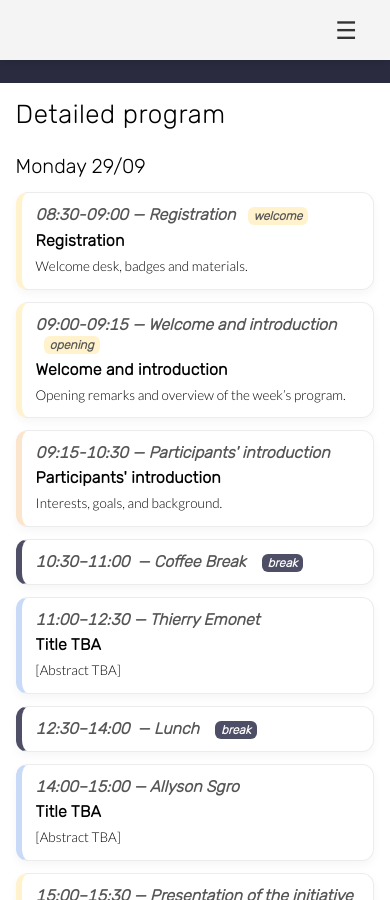
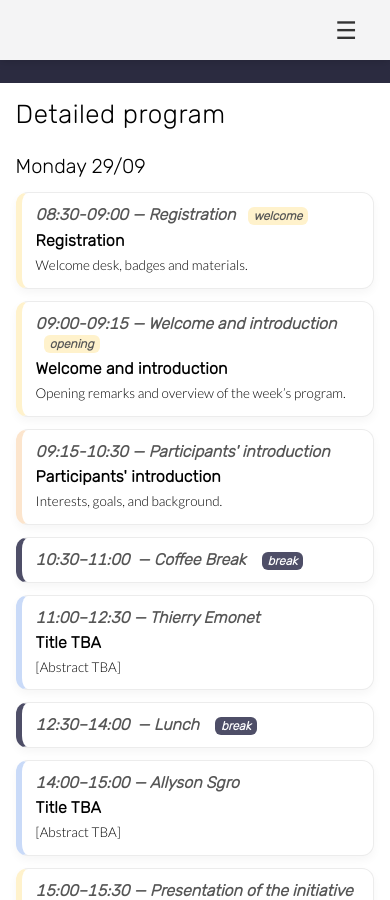
Before and after one commit to almadalcoschool/almadalcoschool.github.io, a Jekyll site: the page built from program.html, in a window 390 px wide and 900 px high, scrolled down 2005 px. Built offline with Jekyll 4.4.1, drawn with Linux system fonts in a browser that asks for light colours; nearby versions of some CDN libraries.

Commit message:
clean css

```diff
--- a/program.html
+++ b/program.html
@@ -314,7 +314,189 @@
       hyphens: auto;
     }
 
-    /* === AGENDA DETTAGLIATA — colori coerenti con la tabella === */
+
+    /* === AGENDA DETTAGLIATA === */
+    /* Variabili colore coerenti con la tabella */
+    .agenda{
+    --c-talk:    #C9DAF8; /* tg-gpin */
+    --c-coffee:  #4e4e67; /* tg-agz1 */
+    --c-lunch:   #4e4e67; /* lunch = tg-agz1 */
+    --c-key:     #FFF2CC; /* tg-82rs / tg-yedf */
+    --c-discuss: #FCE5CD; /* tg-dmai */
+    --c-selected:#D9D2E9; /* tg-nj25 */
+    --c-poster:  #D0E0E3; /* tg-mkke */
+    --c-visit:   #D9EAD3; /* tg-teb0 */
+
+    /* Contenitore a tutta larghezza con fascia bianca e respiro */
+    width: 100%;
+    max-width: none;
+    margin: 64px 0 72px;
+    padding: clamp(16px, 3vw, 40px);
+    background: #fff;
+    font-family: inherit;
+    }
+
+    /* Titoli sezione e giorno */
+    .agenda .agenda-title{
+    font-size: clamp(26px, 3.2vw, 36px);
+    margin: 0 0 14px;
+    letter-spacing: .02em;
+    }
+    .agenda h2.day-title{
+    font-size: clamp(20px, 2.2vw, 26px);
+    margin: 24px 0 14px;
+    }
+
+    /* Card/slot base */
+    .agenda .slot{
+    background: #fff;
+    border: 1px solid #ececec;
+    border-left: 6px solid #ddd;
+    border-radius: 12px;
+    padding: 12px 14px;
+    margin: 10px 0;
+    box-shadow: 0 4px 10px rgba(0,0,0,.04);
+    }
+    .agenda .slot .meta{
+    font-weight: 600;
+    margin-bottom: 6px;
+    display: block;
+    }
+    .agenda .slot .meta .time{ font-variant-numeric: tabular-nums; }
+    .agenda .slot .meta .speaker{ font-weight: 600; }
+    .agenda .slot h3{
+    text-align: left;
+    font-size: 16px;
+    margin: 2px 0 6px;
+    letter-spacing: .01em;
+    }
+
+    /* Tipografia dei paragrafi (anche abstract) */
+    .agenda p{
+    font-size: 14px;        /* più piccolo per testi lunghi */
+    line-height: 1.45;      /* ritmo più compatto */
+    margin: 2px 0 0;        /* poco stacco dal titolo */
+    color: inherit;
+    }
+
+    /* Varianti colore del bordo sinistro */
+    .agenda .slot.talk     { border-left-color: var(--c-talk); }
+    .agenda .slot.coffee   { border-left-color: var(--c-coffee); }
+    .agenda .slot.lunch    { border-left-color: var(--c-lunch); }
+    .agenda .slot.key      { border-left-color: var(--c-key); }
+    .agenda .slot.discuss  { border-left-color: var(--c-discuss); }
+    .agenda .slot.selected { border-left-color: var(--c-selected); }
+    .agenda .slot.poster   { border-left-color: var(--c-poster); }
+    .agenda .slot.visit    { border-left-color: var(--c-visit); }
+
+    /* Badge */
+    .agenda .badge{
+    display: inline-block;
+    font-size: 12px;
+    padding: 2px 6px;
+    border-radius: 6px;
+    vertical-align: baseline;
+    margin-left: 8px;
+    }
+    .agenda .badge.talk    { background: var(--c-talk); }
+    .agenda .badge.coffee  { background: var(--c-coffee); color:#fff; }
+    .agenda .badge.lunch   { background: var(--c-lunch);  color:#fff; }
+    .agenda .badge.key     { background: var(--c-key); }
+    .agenda .badge.discuss { background: var(--c-discuss); }
+    .agenda .badge.selected{ background: var(--c-selected); }
+    .agenda .badge.poster  { background: var(--c-poster); }
+    .agenda .badge.visit   { background: var(--c-visit); }
+
+    /* Slot “semplice” (niente titolo ripetuto: Coffee/Lunch ecc.) */
+    .agenda .slot.simple .meta{
+    margin-bottom: 0;
+    display: flex;
+    align-items: baseline;
+    gap: 8px;
+    }
+    .agenda .slot.simple h3{ display: none; }
+
+    /* === Sub-slots (mini-schedule dentro uno slot) === */
+    .agenda .subslots{
+    list-style: none;
+    margin: 12px 0 0;
+    padding: 10px 0 0;
+    border-top: 1px dashed #e2e2e2;
+    display: flex;
+    flex-direction: column;
+    gap: 8px;
+    }
+    .agenda .subslot{
+    --sub-time-w: 120px;
+    display: grid;
+    grid-template-columns: var(--sub-time-w) 1fr;
+    gap: 10px;
+    align-items: start;
+    padding: 8px 12px;
+    border: 1px solid #eee;
+    border-left: 4px solid #ddd;
+    border-radius: 10px;
+    background: #fff;
+    }
+    /* il bordo dei subslot eredita il colore dal tipo di slot */
+    .agenda .slot.talk     .subslot{ border-left-color: var(--c-talk); }
+    .agenda .slot.coffee   .subslot{ border-left-color: var(--c-coffee); }
+    .agenda .slot.lunch    .subslot{ border-left-color: var(--c-lunch); }
+    .agenda .slot.key      .subslot{ border-left-color: var(--c-key); }
+    .agenda .slot.discuss  .subslot{ border-left-color: var(--c-discuss); }
+    .agenda .slot.selected .subslot{ border-left-color: var(--c-selected); }
+    .agenda .slot.poster   .subslot{ border-left-color: var(--c-poster); }
+    .agenda .slot.visit    .subslot{ border-left-color: var(--c-visit); }
+
+    .agenda .subslot-time{
+    font-size: 13px;
+    font-variant-numeric: tabular-nums;
+    font-weight: 700;
+    line-height: 1.3;
+    color: #333;
+    white-space: nowrap;
+    }
+    .agenda .subslot-body{ min-width: 0; }
+    .agenda .subslot-speaker{
+    font-size: 13.5px;
+    font-weight: 700;
+    line-height: 1.3;
+    margin: 0 0 1px;
+    text-align: left;
+    }
+    .agenda .subslot-title{
+    font-size: 13px;
+    line-height: 1.4;
+    font-weight: 400;
+    margin: 0;
+    opacity: .95;
+    text-align: left;
+    }
+    /* Paragrafi eventualmente presenti nei subslot */
+    .agenda .subslot p{
+    font-size: 13px;
+    line-height: 1.4;
+    margin: 0;
+    }
+
+    /* Mobile */
+    @media (max-width: 767px){
+    .agenda{ padding: clamp(12px, 4vw, 20px); }
+    .agenda .slot{ margin: 12px 0; }
+    .agenda p{ font-size: 13.5px; line-height: 1.48; }
+    .agenda .subslot{ --sub-time-w: 96px; padding: 8px 10px; }
+    }
+
+  </style>
+</head>
+<body>
+
+
+
+    <!--
+
+    /* === AGENDA DETTAGLIATA === */
+    /* Variabili colore per le card coerenti con la tabella*/
     .agenda {
     --c-talk:    #C9DAF8; /* tg-gpin */
     --c-coffee:  #4e4e67; /* tg-agz1 */
@@ -554,12 +736,7 @@
     }
     }
 
-
-
-
-  </style>
-</head>
-<body>
+    -->
 
   <div class="tg-wrap">
     <table class="tg" aria-label="Programma settimanale">
```
